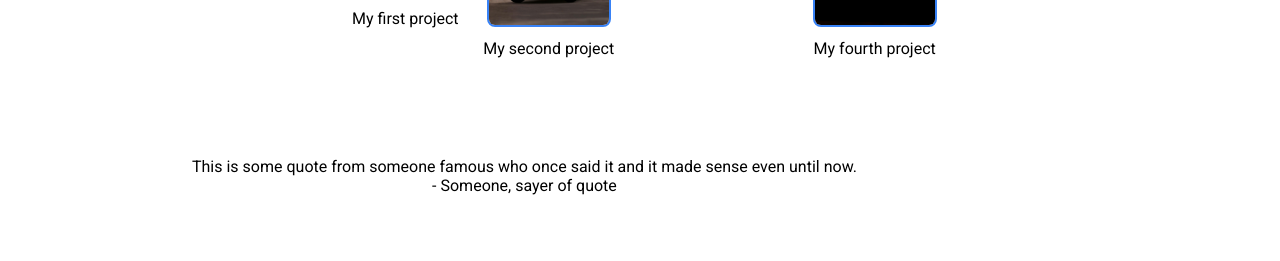
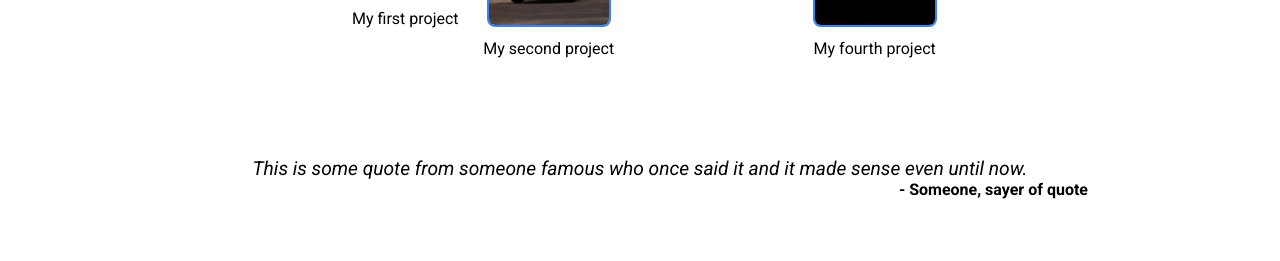
Before and after one commit to pier-rot/odin-landing-page, a plain HTML site: page index.html in a window 1280 px wide. Shown: the part 539-800 px from the top of the page. Drawn offline with Linux system fonts and the light colour scheme.

Commit message:
Complete row 3

```diff
--- a/index.html
+++ b/index.html
@@ -57,10 +57,8 @@
         </div>
 
         <div class="row" id="three">
-            <div class="quote">
-                <div id="quote">This is some quote from someone famous who once said it and it made sense even until now.</div>
-                <div id="author">- Someone, sayer of quote</div>
-            </div>
+            <div id="quote">This is some quote from someone famous who once said it and it made sense even until now.</div>
+            <div id="author">- Someone, sayer of quote</div>
         </div>
 
         <div class="row" id="four">
--- a/style.css
+++ b/style.css
@@ -135,3 +135,20 @@ ul {
     width: 120px;
     margin-bottom: 8px;
 }
+
+/* Row 3 */
+#three {
+    flex-direction: column;
+    justify-content: center;
+}
+
+#quote {
+    font-style: italic;
+    text-align: left;
+    font-size: larger;
+}
+
+#author {
+    align-self: self-end;
+    font-weight: bold;
+}
```
